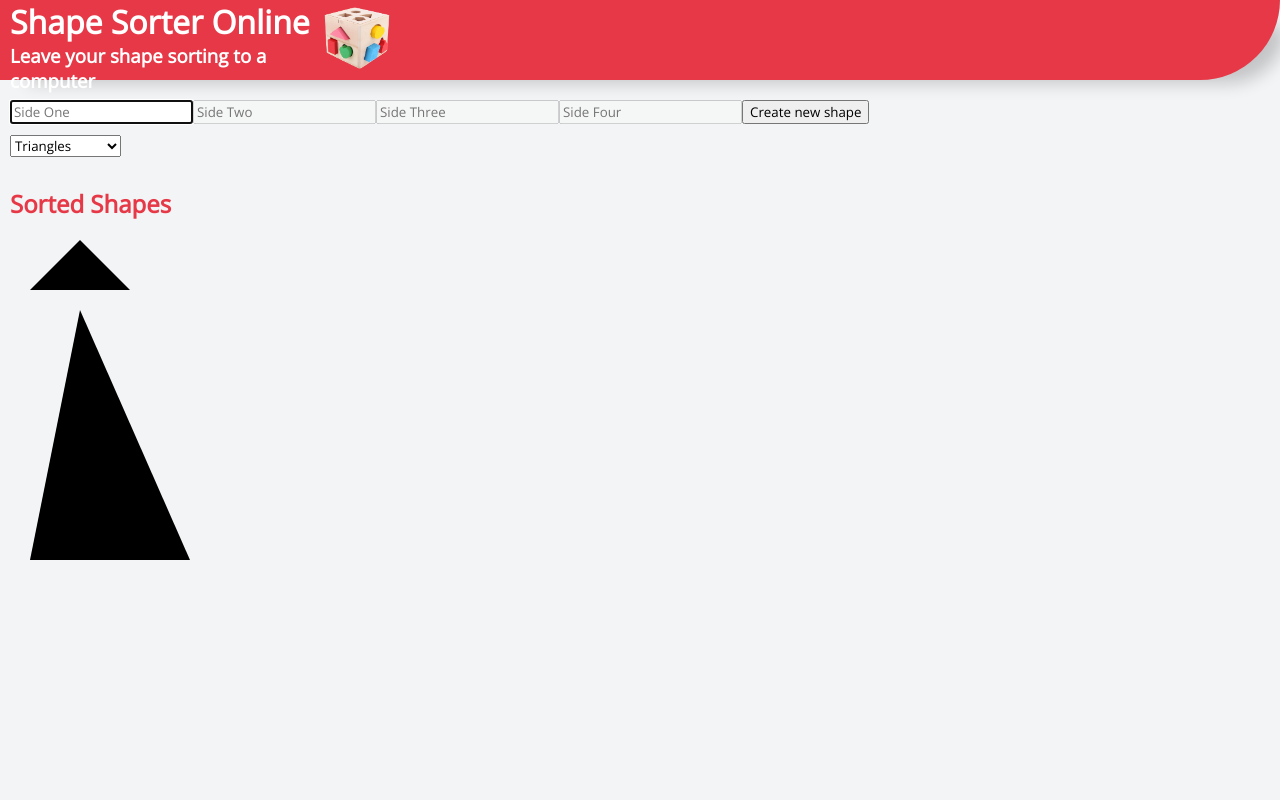
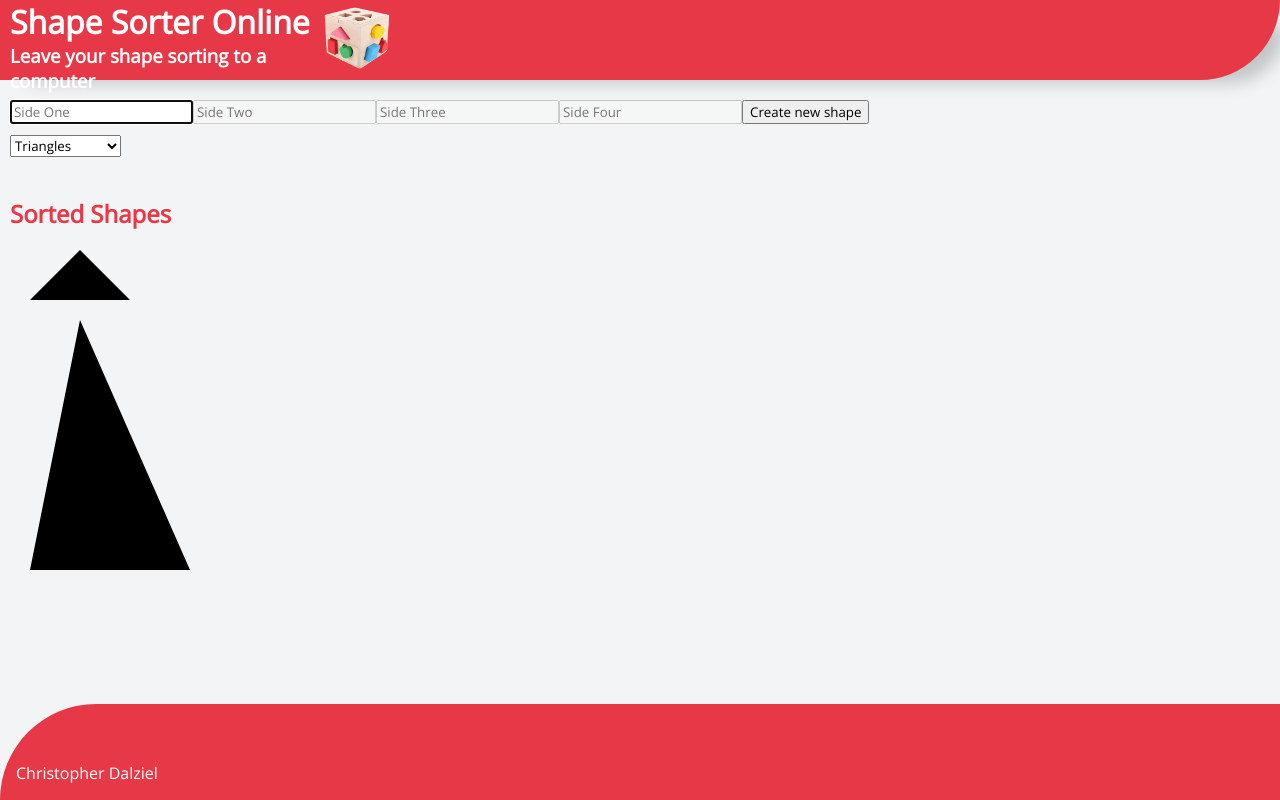
Before and after one commit to ChristopherDalziel/83489-2, a React (Create React App) app: page / in a window 1280 px wide. Built offline with nearby package versions, Linux system fonts and the light colour scheme.

Commit message:
added basic footer

```diff
--- a/src/App.js
+++ b/src/App.js
@@ -4,6 +4,14 @@ import ShapesList from "./components/ShapesList";
 import ShapesListFilters from "./components/ShapesListFilters";
 import Header from "./components/Header";
 import AddShapeDiv from "./components/AddShapeDiv";
+import Footer from "./components/Footer";
+import styled from "@emotion/styled";
+
+const ApplicationDiv = styled.div`
+  display: flex;
+  flex-direction: column;
+  height: 100vh;
+`;
 
 class App extends React.Component {
   state = {
@@ -15,12 +23,13 @@ class App extends React.Component {
 
   render(props) {
     return (
-      <div>
+      <ApplicationDiv>
         <Header />
         <AddShapeDiv />
         <ShapesListFilters />
         <ShapesList />
-      </div>
+        <Footer />
+      </ApplicationDiv>
     );
   }
 }
--- /dev/null
+++ b/src/components/Footer.js
@@ -0,0 +1,19 @@
+import React from "react";
+import styled from "@emotion/styled";
+
+const FooterDiv = styled.footer`
+  margin-top: auto;
+  height: 8vh;
+  background-color: #e63846;
+  border-radius: 100px 0px 0px 0px;
+  display: flex;
+  align-items: flex-end;
+  padding: 2vh;
+  float: right;
+`;
+
+const Footer = () => {
+  return <FooterDiv>Christopher Dalziel</FooterDiv>;
+};
+
+export default Footer;
```
